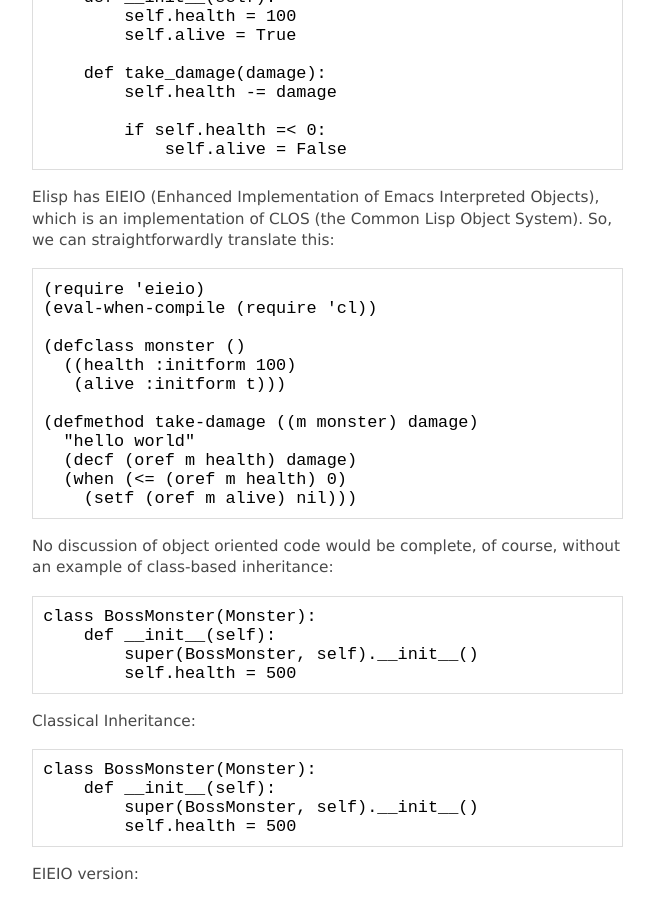
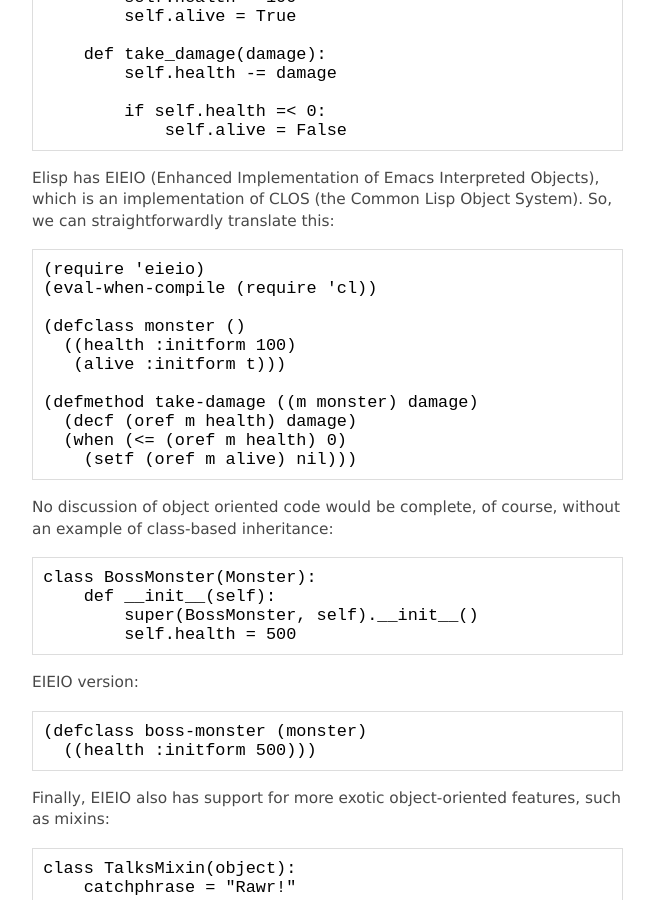
Before and after one commit to Wilfred/wilfred.github.com, a Jekyll site: the page built from _posts/2013-05-09-multi-paradigm-elisp.markdown, in a window 1280 px wide and 900 px high, scrolled down 4806 px. Shown: the whole window, without its empty margins (439-1093 px from the left). Built offline with Jekyll 4.4.1, drawn with Linux system fonts in a browser that asks for light colours; some of the changed text lies outside the part shown.

```diff
--- a/_posts/2013-05-09-multi-paradigm-elisp.markdown
+++ b/_posts/2013-05-09-multi-paradigm-elisp.markdown
@@ -242,20 +241,12 @@ System). So, we can straightforwardly translate this:
        (alive :initform t)))
 
     (defmethod take-damage ((m monster) damage)
-      "hello world"
       (decf (oref m health) damage)
       (when (<= (oref m health) 0)
         (setf (oref m alive) nil)))
 
 No discussion of object oriented code would be complete, of course,
 without an example of class-based inheritance:
-
-    class BossMonster(Monster):
-        def __init__(self):
-            super(BossMonster, self).__init__()
-            self.health = 500
-
-Classical Inheritance:
 
     class BossMonster(Monster):
         def __init__(self):
@@ -275,7 +266,6 @@ features, such as mixins:
 
         def say(self, player):
             return self.catchphrase
-
 
     class NoisyMonster(Monster, TalksMixin):
         pass
```
Also changed, not shown: other parts of _posts/2013-05-09-multi-paradigm-elisp.markdown (+5 -6 lines).
